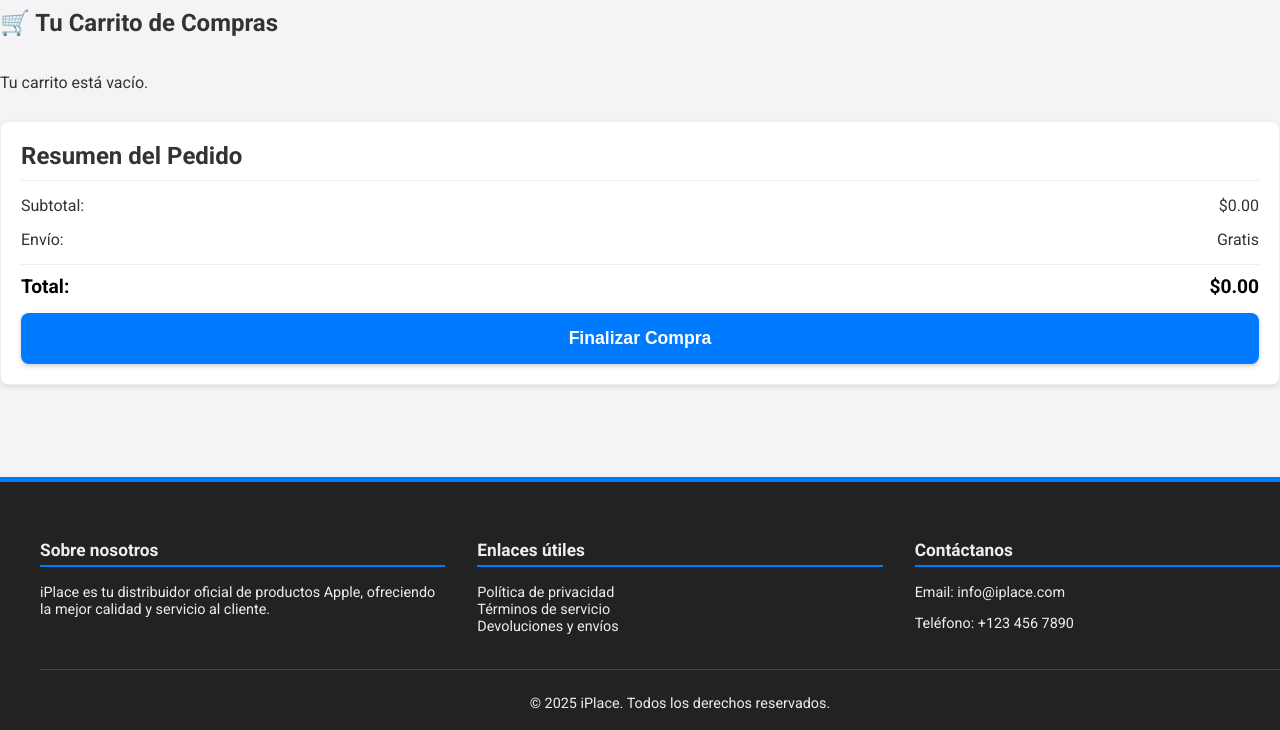
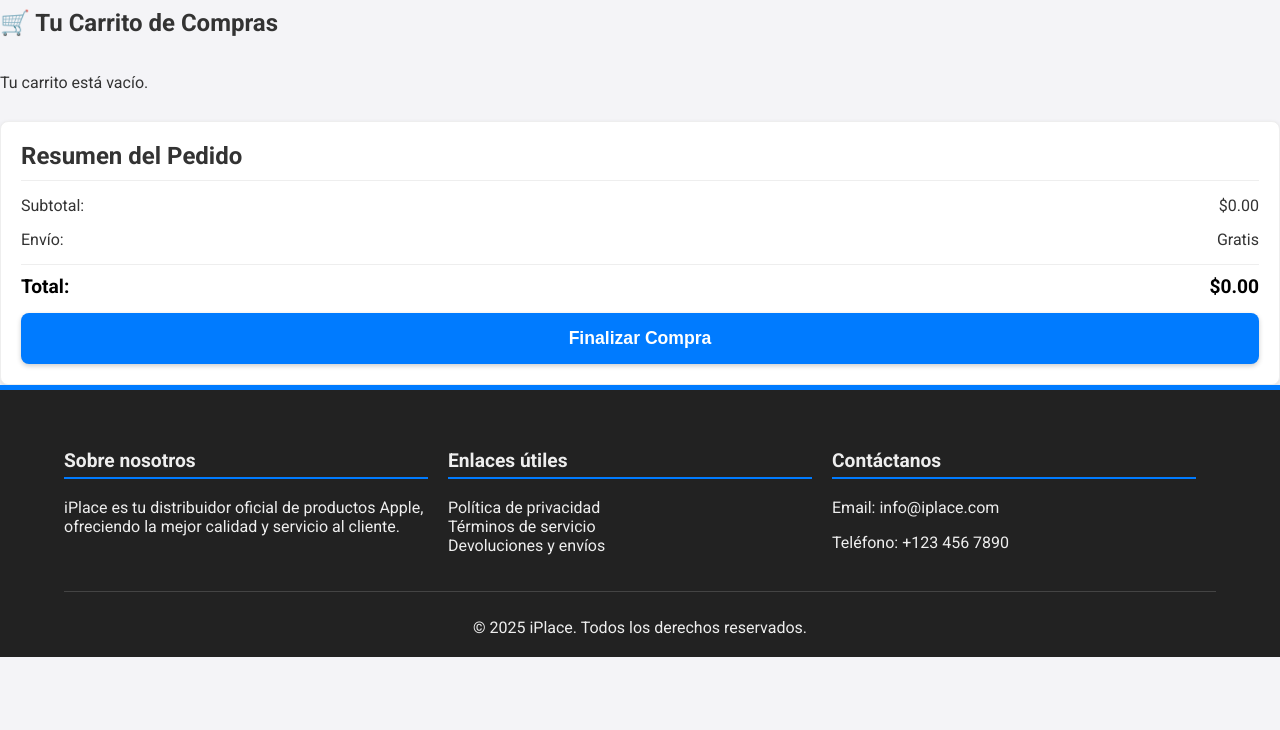
Before and after one commit to FranciscoPuchala/Pagina1, a plain HTML site: page New folder/Carrito/pagina_carrito.html in a window 1280 px wide. Shown: the part 70-800 px from the top of the page. Drawn offline with Linux system fonts and the light colour scheme.

Commit message:
Update estilo_pagina_carrito.css

```diff
--- a/New folder/Carrito/estilo_pagina_carrito.css
+++ b/New folder/Carrito/estilo_pagina_carrito.css
@@ -106,27 +106,20 @@ nav ul li a:hover {
 footer {
     background-color: #222;
     color: #eee;
-    padding: 40px;
-    font-size: 0.9em;
-    margin-top: 0;
-    padding: 40px;
+    padding: 40px 5%;
     padding-bottom: 0.3%;
     border-top: 5px solid #007bff;
-    position: fixed; /* Fixes the position relative to the viewport */
-    bottom: 0;       /* Aligns the footer to the bottom edge */
-    width: 100%;     /* Ensures it spans the full width of the screen */
-    z-index: 1000;   /* Optional: Ensures it appears above other elements */
 }
 
 .footer-content {
     display: flex;
     justify-content: space-between;
     flex-wrap: wrap;
-    gap: 2rem;
 }
 
 .footer-section {
     flex: 1;
+    margin-right: 20px;
     min-width: 200px;
 }
 
```
